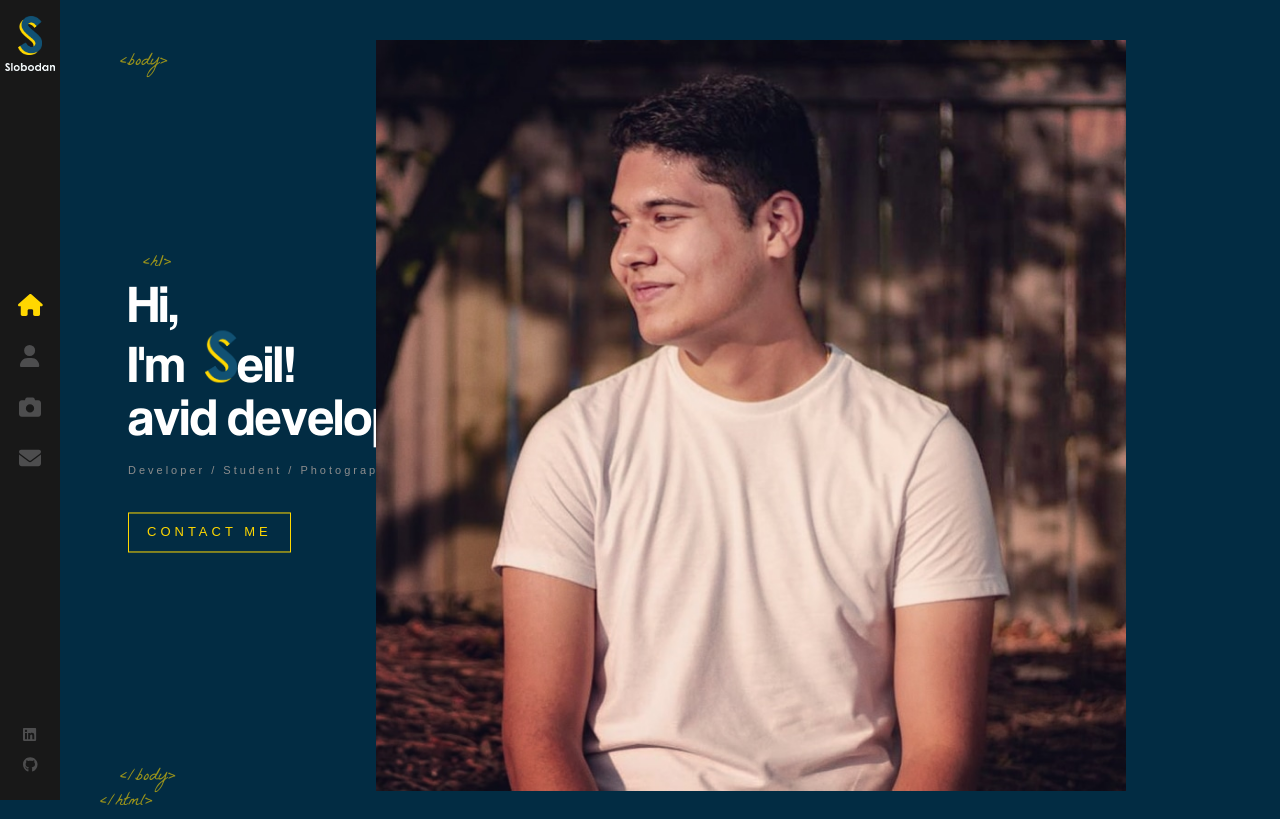
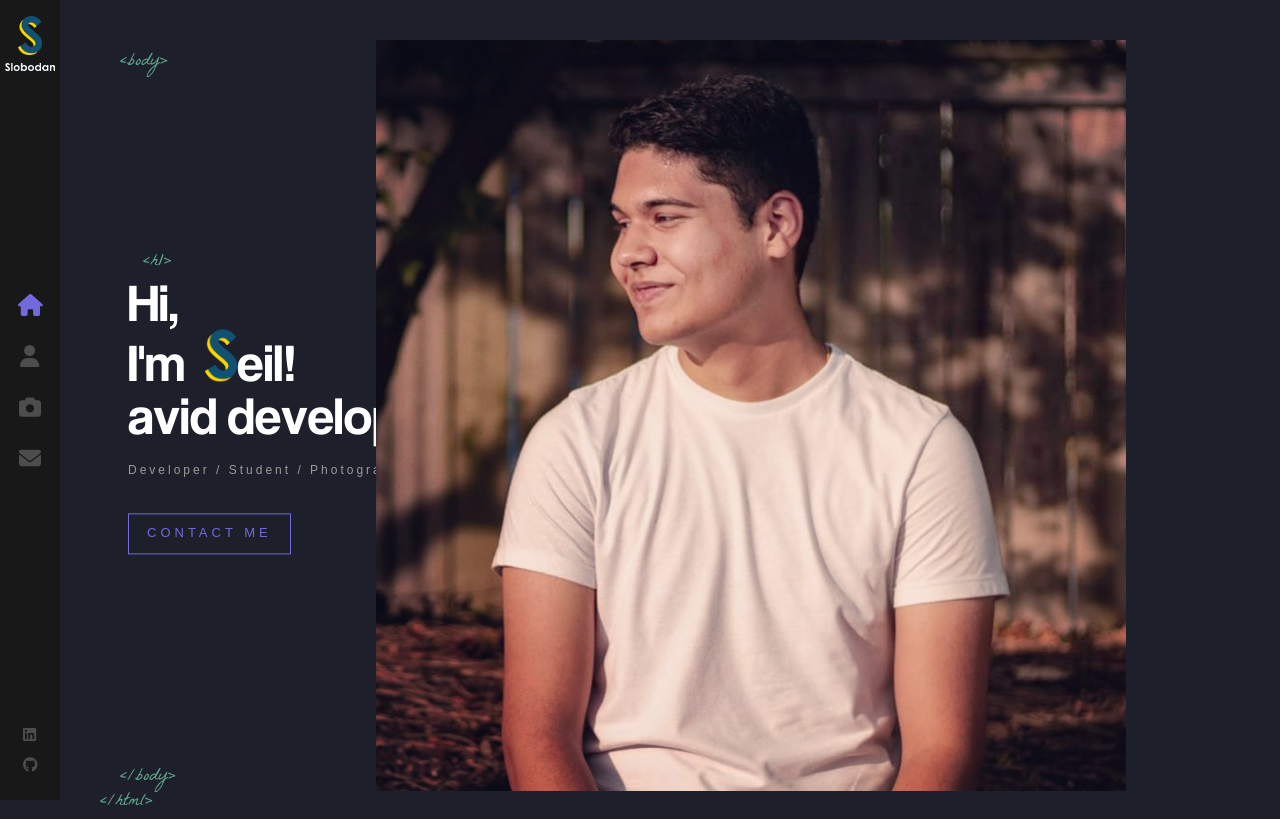
Before and after one commit to mchappyneil/portfolio-website, a React (Create React App) app: page / in a window 1280 px wide. Built offline with nearby package versions, Linux system fonts and the light colour scheme.

Commit message:
Modify colour palette

```diff
--- a/src/App.scss
+++ b/src/App.scss
@@ -1,4 +1,4 @@
-$primary-color: #ffd700;
+$primary-color: #7E78D2;
 
 @import 'animate.css';
 
--- a/src/components/AnimatedLetters/index.scss
+++ b/src/components/AnimatedLetters/index.scss
@@ -13,7 +13,7 @@
 
     &:hover {
         animation: rubberBand 1s;
-        color: #ffd700;
+        color: #7E78D2;
     }
 }
 
--- a/src/components/Contact/index.scss
+++ b/src/components/Contact/index.scss
@@ -18,7 +18,7 @@
         font-size: 16px;
         display: block;
         padding-top: 20px;
-        color: #ffd700;
+        color: #7E78D2;
     }
 }
 
--- a/src/components/Home/index.scss
+++ b/src/components/Home/index.scss
@@ -19,7 +19,7 @@
         &::before {
             content: '<h1>';
             font-family: 'La Belle Aurore';
-            color: #ffd700;
+            color: #89FFCC;
             font-size: 18px;
             position: absolute;
             margin-top: -40px;
@@ -30,7 +30,7 @@
         &::after {
             content: '</h1>';
             font-family: 'La Belle Aurore';
-            color: #ffd700;
+            color: #89FFCC;
             font-size: 18px;
             position: absolute;
             margin-top: 18px;
@@ -49,31 +49,31 @@
     }
 
     h2 {
-        color: #8d8d8d;
+        color: #9c9c9c;
         margin-top: 20px;
         font-weight: 400;
-        font-size: 11px;
+        font-size: 12px;
         font-family: sans-serif;
         letter-spacing: 3px;
         animation: fadeIn 1s 1.8s backwards;
     }
 
     .flat-button {
-        color:#ffd700;
+        color:#726ADC;
         font-size: 13px;
         font-weight: 400;
         letter-spacing: 4px;
         font-family: sans-serif;
         text-decoration: none;
         padding: 10px 18px;
-        border: 1px solid #ffd700;
+        border: 1px solid #726ADC;
         margin-top: 25px;
         float: left;
         animation: fadeIn 1s 1.8s backwards;
         white-space: nowrap;
 
         &:hover {
-            background: #ffd700;
+            background: #726ADC;
             color: #333;
         }
     }
--- a/src/components/Layout/index.scss
+++ b/src/components/Layout/index.scss
@@ -10,7 +10,7 @@
 }
 
 .tags {
-    color: #ffd700;
+    color: #89FFCC;
     opacity: 0.6;
     position: absolute;
     bottom: 0;
@@ -45,7 +45,7 @@
     h1 {
       font-size: 73px;
       font-family: 'Coolvetica';
-      color: #ffd700;
+      color: #726ADC;
       font-weight: 400;
       margin-top: 0;
       position: relative;
@@ -55,7 +55,7 @@
       &:before {
         content: '<h1>';
         font-family: 'La Belle Aurore', cursive;
-        color: #ffd700;
+        color: #89FFCC;
         font-size: 18px;
         position: absolute;
         margin-top: -10px;
@@ -67,7 +67,7 @@
       &:after {
         content: '<h1/>';
         font-family: 'La Belle Aurore', cursive;
-        color: #ffd700;
+        color: #89FFCC;
         font-size: 18px;
         line-height: 18px;
         position: absolute;
@@ -113,7 +113,7 @@
 
   .text-animate-hover {
     &:hover {
-      color: #fff;
+      color: #89FFCC;
     }
   }
 }
--- a/src/components/Photography/index.scss
+++ b/src/components/Photography/index.scss
@@ -70,7 +70,7 @@
       padding: 0 23;
       height: 30px;
       line-height: 24px;
-      border: 2px solid #ffd700;
+      border: 2px solid #726ADC;
       border-radius: 4px;
       font-size: 10px;
       color: #fff;
@@ -83,12 +83,12 @@
 
     .btn:hover {
       transform: translateY(-3px);
-      background: #ffd700;
+      background: #726ADC;
     }
 
     &:after {
       content: '';
-      background: linear-gradient(180deg, #ffd700, #000);
+      background: linear-gradient(180deg, #726ADC, #000);
       position: absolute;
       left: 0;
       right: 0;
--- a/src/components/Sidebar/index.js
+++ b/src/components/Sidebar/index.js
@@ -69,7 +69,7 @@ const Sidebar = () => {
             <FontAwesomeIcon
                 onClick={() => setShowNav(false)}
                 icon={faClose}
-                color="#ffd700"
+                color="#726ADC"
                 size="3x"
                 className='close-icon'
             />
@@ -89,7 +89,7 @@ const Sidebar = () => {
         <FontAwesomeIcon
             onClick={() => setShowNav(true)}
             icon={faBars}
-            color="#ffd700"
+            color="#726ADC"
             size="3x"
             className='hamburger-icon'
         />
--- a/src/components/Sidebar/index.scss
+++ b/src/components/Sidebar/index.scss
@@ -46,7 +46,7 @@
       }
 
       &:hover {
-        color: #ffd700;
+        color: #726ADC;
 
         svg {
           opacity: 0;
@@ -98,7 +98,7 @@
 
     a.active {
       svg {
-        color: #ffd700;
+        color: #726ADC;
       }
     }
   }
@@ -121,7 +121,7 @@
         line-height: 16px;
 
         &:hover svg {
-          color: #ffd700;
+          color: #726ADC;
         }
       }
     }
--- a/src/index.css
+++ b/src/index.css
@@ -6,7 +6,7 @@ body {
   margin: 0;
   font: 300 11px/1.4 'Helvetica', 'sans-serif';
   color: #444;
-  background: #022c43;
+  background: #1d1f2a;
   overflow: hidden;
   display: block;
   -webkit-font-smoothing: antialiased;
```
